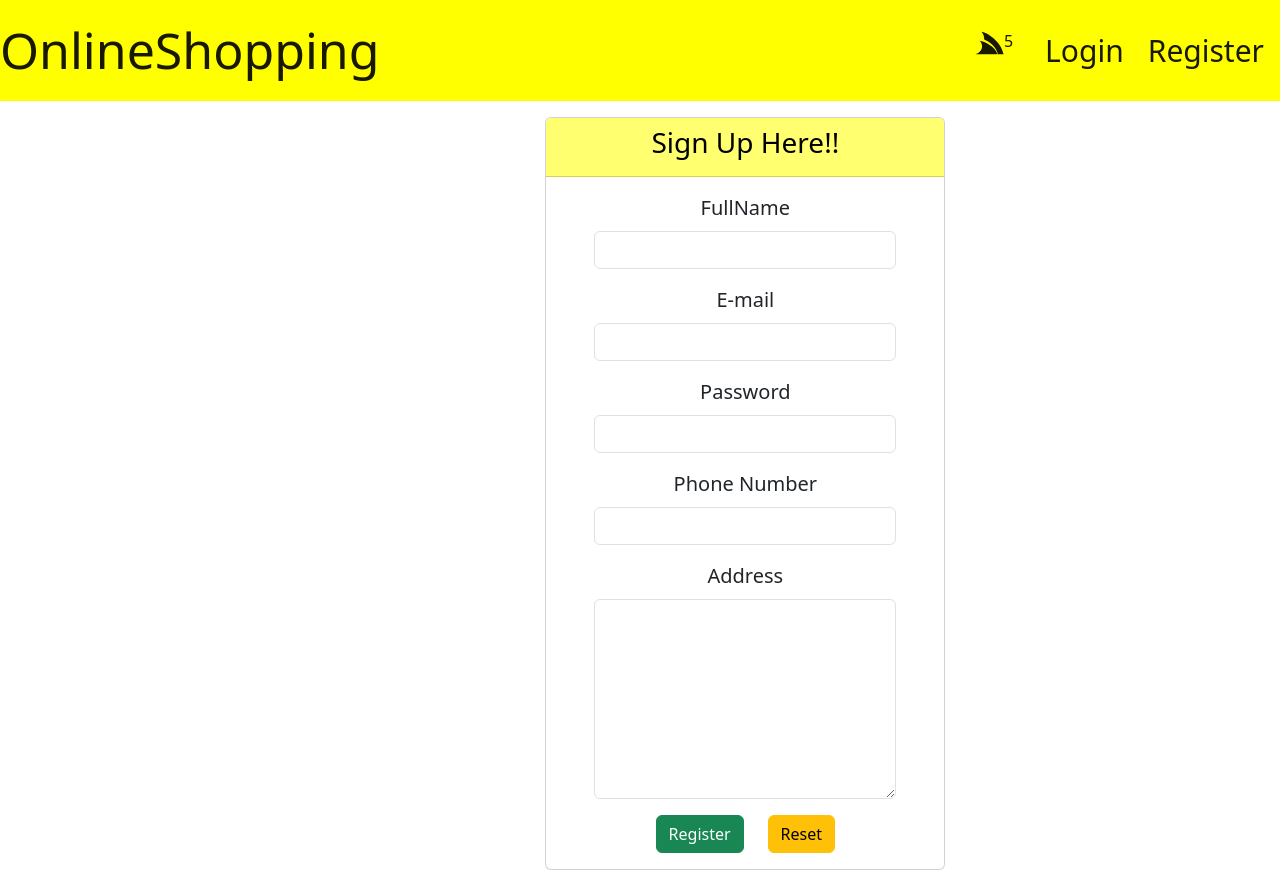
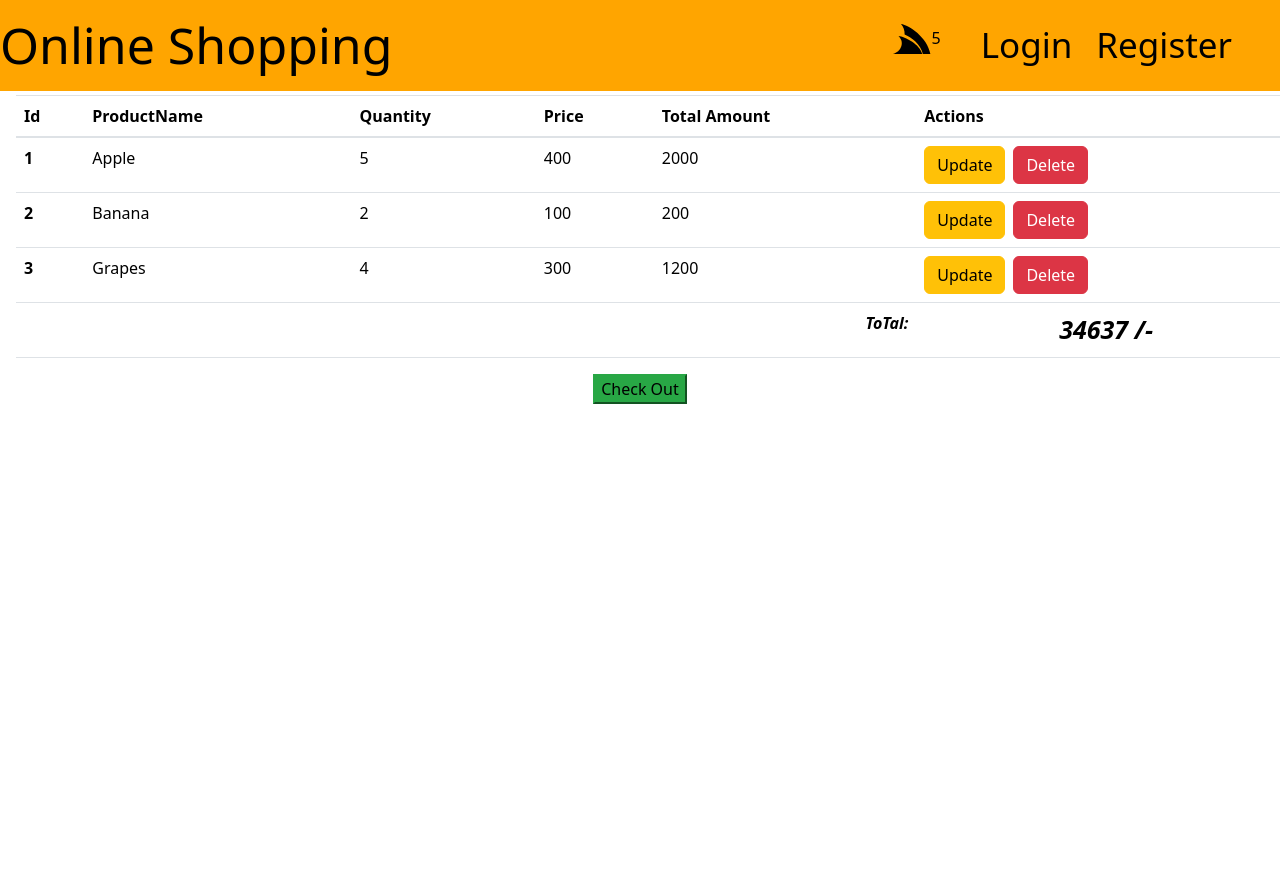
Before and after one commit to manjesh453/Online-Grocery-Frontend, a React (Create React App) app: page /cart in a window 1280 px wide. After the commit the page ends 800 px from the top, so only its background shows below. Built offline with nearby package versions, Linux system fonts and the light colour scheme.

Commit message:
User model completed with maping in navigation

```diff
--- a/package.json
+++ b/package.json
@@ -11,6 +11,7 @@
     "react": "^18.2.0",
     "react-dom": "^18.2.0",
     "react-icons": "^4.9.0",
+    "react-router-dom": "^6.12.0",
     "react-scripts": "5.0.1",
     "react-toastify": "^9.1.3",
     "web-vitals": "^2.1.4"
--- a/src/App.js
+++ b/src/App.js
@@ -1,12 +1,16 @@
 import "./App.css";
 import Navigator from "./component/NavBar";
-import REGISTER from "./component/Register";
-{}
+import USERHOME from "./component/UserHome";
+import LOGIN from "./component/Login";
+
+import { Route, BrowserRouter as Router, Routes } from "react-router-dom";
+
 function App() {
   return (
     <div>
-      <Navigator />
-      <REGISTER/>
+      <Router>
+        <Navigator />
+      </Router>
     </div>
   );
 }
--- /dev/null
+++ b/src/component/Cart.js
@@ -0,0 +1,63 @@
+import React from "react";
+
+const CART = () => {
+  return (
+    <div>
+      <table className="table mt-1 mx-3">
+        <thead>
+          <tr>
+            <th scope="col">Id</th>
+            <th scope="col">ProductName</th>
+            <th scope="col">Quantity</th>
+            <th scope="col">Price</th>
+            <th scope="col">Total Amount</th>
+            <th scope="col">Actions</th>
+          </tr>
+        </thead>
+        <tbody>
+          <tr>
+            <th scope="row">1</th>
+            <td>Apple</td>
+            <td>5</td>
+            <td>400</td>
+            <td>2000</td>
+            <td>
+                <button className="btn btn-warning mr-2">Update</button>
+                <button className="btn btn-danger">Delete</button>
+            </td>
+          </tr>
+          <tr>
+          <th scope="row">2</th>
+            <td>Banana</td>
+            <td>2</td>
+            <td>100</td>
+            <td>200</td>
+            <td>
+                <button className="btn btn-warning mr-2">Update</button>
+                <button className="btn btn-danger">Delete</button>
+            </td>
+          </tr>
+          <tr>
+          <th scope="row">3</th>
+            <td>Grapes</td>
+            <td>4</td>
+            <td>300</td>
+            <td>1200</td>
+            <td>
+                <button className="btn btn-warning mr-2">Update</button>
+                <button className="btn btn-danger">Delete</button>
+            </td>
+          </tr>
+          <tr>
+          <th scope="row" colSpan={5} className="text-right" style={{fontStyle:'italic',fontWeight:'bold'}}>ToTal:</th>
+          <td className="text-center" style={{fontStyle:'italic',fontWeight:'bold',fontSize:'25px'}}>34637 /-</td>
+          </tr>
+        </tbody>
+      </table>
+      <div className="text-center">
+        <button className="btn-success" style={{color:'black'}}>Check Out</button>
+      </div>
+    </div>
+  );
+};
+export default CART;
--- a/src/component/Login.js
+++ b/src/component/Login.js
@@ -1,5 +1,4 @@
 import React from "react";
-
 const LOGIN = () => {
   return (
     <div className="container text-center">
@@ -53,7 +52,9 @@ const LOGIN = () => {
           </div>
         </div>
       </div>
+
     </div>
+
   );
 };
 export default LOGIN;
--- a/src/component/NavBar.js
+++ b/src/component/NavBar.js
@@ -1,16 +1,22 @@
 import React from "react";
+import { Link } from "react-router-dom";
 import { FaServicestack } from "react-icons/fa";
+import { Route,Routes } from "react-router-dom";
+import LOGIN from "./Login";
+import USERHOME from "./UserHome";
+import REGISTER from "./Register";
+import CART from "./Cart";
+
 
 const Navigator = () => {
   return (
     <div>
       <nav
         className="navbar navbar-expand-lg navbar-light"
-        style={{ backgroundColor: "yellow" }}
+        style={{ backgroundColor: "orange" }}
       >
-        <a className="navbar-brand" href="#" style={{ fontSize: "50px" }}>
-          OnlineShopping
-        </a>
+
+        <Link to="/home" style={{ textDecoration: "none",color:'black',fontSize:'50px'}}>Online Shopping</Link>
         <button
           className="navbar-toggler"
           type="button"
@@ -29,28 +35,27 @@ const Navigator = () => {
         <div className="collapse navbar-collapse  justify-content-end">
           <ul className="navbar-nav">
             <li className="nav-item active mr-3">
-              <a className="nav-link" href="#!">
-                <FaServicestack style={{ fontSize: "30px" }} />5
-              </a>
+
+               <Link to="/cart" style={{textDecoration: "none",color:'black'}}> <FaServicestack style={{ fontSize: "40px" }} />5</Link>
+
             </li>
 
-            <li className="nav-item active ml-6">
-              <a className="nav-link" href="#!" style={{ fontSize: "30px" }}>
-                Login
-              </a>
+            <li className="nav-item active ml-4 ">
+              <Link to="/login" style={{fontSize:'35px',textDecoration: "none",color:'black'}}>Login</Link>
             </li>
-            <li className="nav-item active">
-              <a
-                className="nav-link ml-2 mr-2"
-                href="#!"
-                style={{ fontSize: "30px" }}
-              >
-                Register
-              </a>
+            <li className="nav-item active ml-4 mr-5">
+            <Link to="/register" style={{fontSize:'35px',textDecoration: "none",color:'black'}}>Register</Link>
+
             </li>
           </ul>
         </div>
       </nav>
+      <Routes>
+          <Route path="/login" element={<LOGIN />} />
+          <Route path="/home" element={<USERHOME/>}/>
+          <Route path="/register" element={<REGISTER />}/>
+          <Route path="/cart" element={<CART/>}/>
+        </Routes>
     </div>
   );
 };
--- a/src/component/Products.js
+++ b/src/component/Products.js
@@ -5,7 +5,7 @@ const Products = () => {
   return (
     <div>
       <div className="d-flex">
-        <div className="card mt-3 ml-3" style={{height:'350px',width:'300px'}}>
+        <div className="card mt-3 ml-3" style={{height:'350px',width:'360px'}}>
           <div className="container text-center">
             <img
               classNname="card-img-top m-2"
@@ -17,12 +17,12 @@ const Products = () => {
           <div className="card-body">
             <h1 className="card-title text-center">Apple</h1>
           </div>
-          <div className="card-footer text-center" style={{height:'50px'}}>
+          <div className="card-footer text-center">
             <div className="d-flex">
-            <button className="btn btn-warning text-black mr-2" onclick="#!" style={{height:'35px'}}>
+            <button className="btn btn-warning text-black mr-2" onclick="#!"style={{height:'35px'}}>
               Add to cart
             </button>
-            <p className="card-text text-center mt-2"> Rs 400/-<span style={{margin:'7px' ,fontSize:'10px',fontStyle:'italic'}}>Rs 500/-(10%)off</span></p>
+            <p className="card-text text-center mt-2"> Rs 400/-<span style={{margin:'5px',fontSize:'7px',fontStyle:'italic'}}>Rs 500/-(10%)off</span></p>
           </div>
           </div>
         </div>
--- a/src/component/Register.js
+++ b/src/component/Register.js
@@ -12,23 +12,38 @@ const REGISTER = () => {
 <div className="card-body px-5">
 <form action="#!" >
   <div className="form-group">
-    <label for="name" style={{fontSize:'20px'}}>FullName</label>
+    <label for="name" style={{fontSize:'20px',fontWeight:'bold'}}>FullName</label>
     <input type="text" className="form-control" id="name" name="user_name"/>
    </div>
    <div className="form-group">
-    <label for="email" style={{fontSize:'20px'}}>E-mail</label>
+    <label for="email" style={{fontSize:'20px',fontWeight:'bold'}}>E-mail</label>
     <input type="email" className="form-control" id="email" name="email"/>
    </div>
    <div className="form-group">
-    <label for="password" style={{fontSize:'20px'}}>Password</label>
+    <label for="password" style={{fontSize:'20px',fontWeight:'bold'}}>Password</label>
     <input type="password" className="form-control" id="password" name="password"/>
    </div>
    <div className="form-group">
-    <label for="phone" style={{fontSize:'20px'}}>Phone Number</label>
+   <div class="form-check form-check-inline">
+  <input class="form-check-input" type="radio" name="flexRadioDefault" id="Admin"/>
+  <label class="form-check-label" for="flexRadioDefault1">
+   Admin
+  </label>
+</div>
+<div class="form-check form-check-inline">
+  <input class="form-check-input" type="radio" name="flexRadioDefault" id="User" checked />
+  <label class="form-check-label" for="flexRadioDefault2">
+    User
+  </label>
+</div>
+
+   </div>
+   <div className="form-group">
+    <label for="phone" style={{fontSize:'20px',fontWeight:'bold'}}>Phone Number</label>
     <input type="number" className="form-control " id="phone" name="phone"/>
    </div>
    <div className="form-group">
-    <label for="address" style={{fontSize:'20px'}}>Address</label>
+    <label for="address" style={{fontSize:'20px',fontWeight:'bold'}}>Address</label>
    <textarea name="address"style={{height:'200px'}}className="form-control"></textarea>
     </div>
    <div className="container text-center">
--- /dev/null
+++ b/src/component/UserHome.js
@@ -0,0 +1,37 @@
+import React from "react";
+import Products from "./Products";
+
+const USERHOME = () => {
+  return (
+    <div>
+      <div className="container-fluid">
+        <div className="row mt-3 mx-2">
+          {
+            //list-Group Here
+          }
+          <div className="col-md-3">
+            <div className="list-group mt-4">
+              <a href="#!"className="list-group-item list-group-item-action active">
+                All Products
+              </a>
+              <a href="#!" className="list-group-item list-group-item-action">
+                Fruits
+              </a>
+              <a href="#!" className="list-group-item list-group-item-action">
+                Vegetable
+              </a>
+              <a href="#!" className="list-group-item list-group-item-action">
+                Drinks
+              </a>
+            </div>
+          </div>
+          <div className="col-md-9">
+               <Products />
+
+          </div>
+        </div>
+      </div>
+    </div>
+  );
+};
+export default USERHOME;
```
Also changed, not shown: 1 other file (tests, documents, lock files or other folders).
